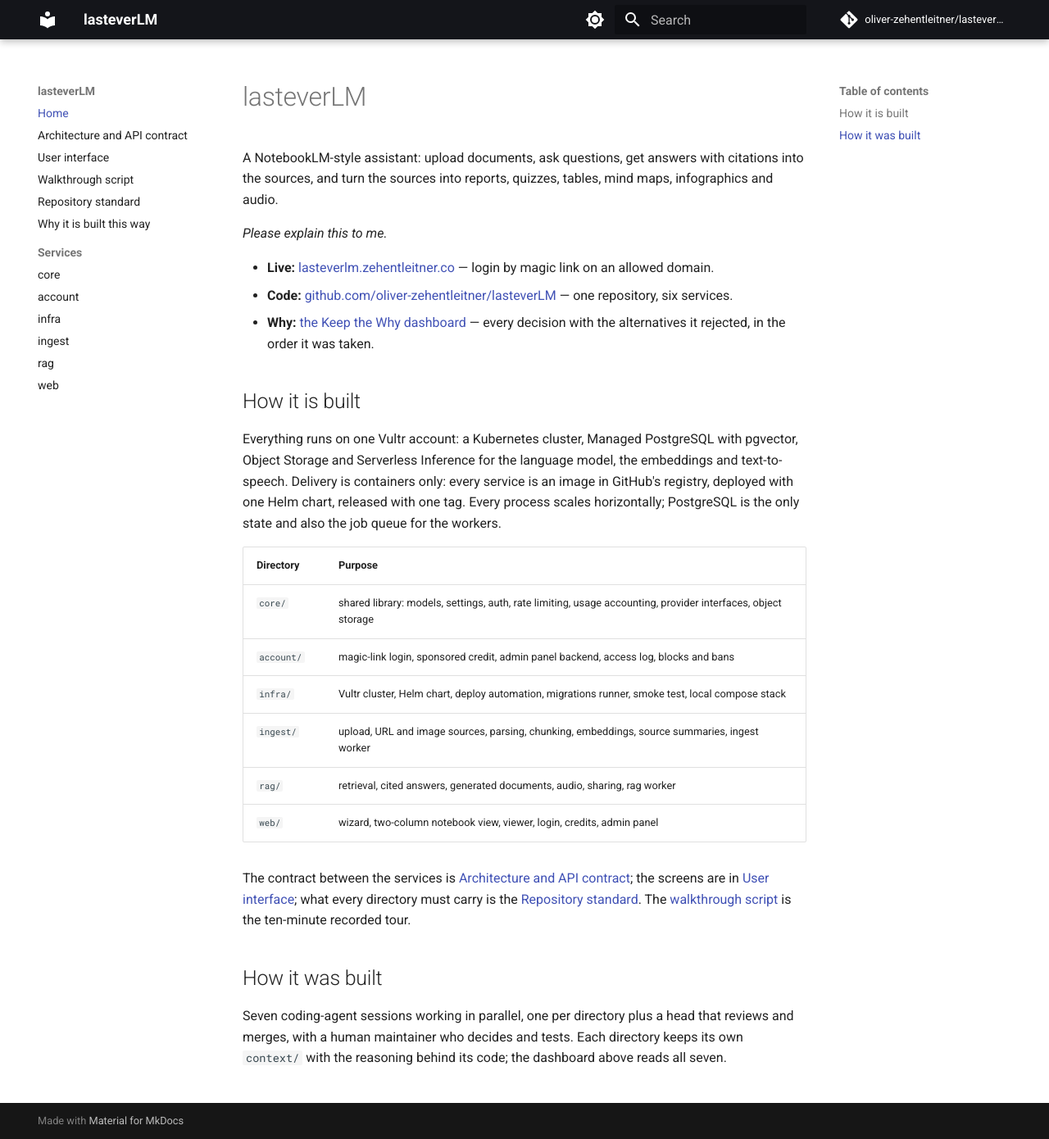
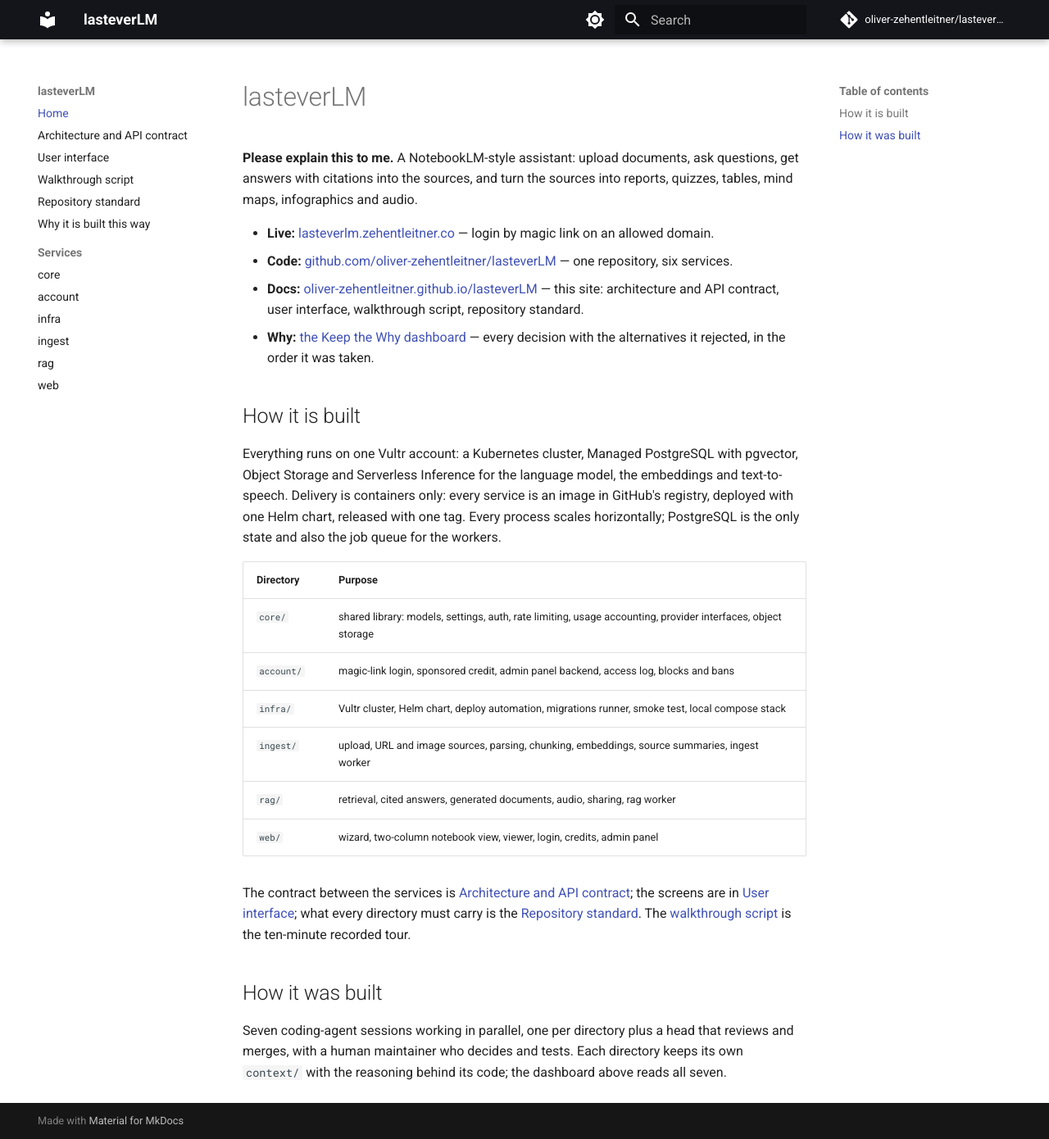
Before and after one commit to oliver-zehentleitner-aigent/lasteverLM, an MkDocs documentation site: the page built from docs/index.md, in a window 1280 px wide and 1390 px high. Shown: the whole window at 82% size. Built offline with MkDocs 1.6.1 and Material for MkDocs 9.7.7, drawn with Linux system fonts in a browser that asks for light colours; comment, search, counter and statistics services are not loaded.

```diff
--- a/docs/index.md
+++ b/docs/index.md
@@ -1,13 +1,13 @@
 # lasteverLM
 
-A NotebookLM-style assistant: upload documents, ask questions, get
-answers with citations into the sources, and turn the sources into
-reports, quizzes, tables, mind maps, infographics and audio.
-
-*Please explain this to me.*
+**Please explain this to me.** A NotebookLM-style assistant: upload
+documents, ask questions, get answers with citations into the sources,
+and turn the sources into reports, quizzes, tables, mind maps,
+infographics and audio.
 
 - **Live:** [lasteverlm.zehentleitner.co](https://lasteverlm.zehentleitner.co) — login by magic link on an allowed domain.
 - **Code:** [github.com/oliver-zehentleitner/lasteverLM](https://github.com/oliver-zehentleitner/lasteverLM) — one repository, six services.
+- **Docs:** [oliver-zehentleitner.github.io/lasteverLM](https://oliver-zehentleitner.github.io/lasteverLM/) — this site: architecture and API contract, user interface, walkthrough script, repository standard.
 - **Why:** [the Keep the Why dashboard](https://oliver-zehentleitner.github.io/lasteverLM/keep-the-why-dashboard/) — every decision with the alternatives it rejected, in the order it was taken.
 
 ## How it is built
```
Also changed, not shown: CHANGELOG.md (+4 -0 lines), README.md (+1 -3 lines).
